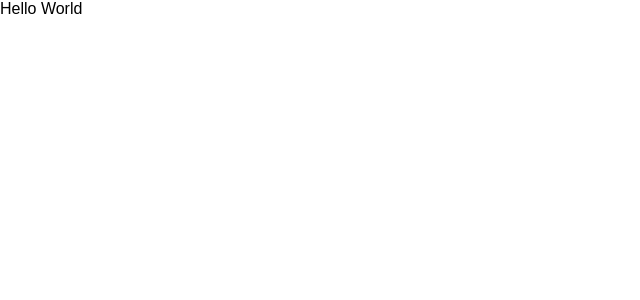
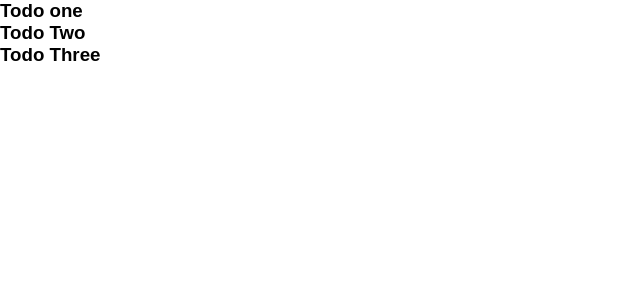
Before and after one commit to ryanwpb/vue-todo-list, a Vue app: page / in a window 1280 px wide. Shown: the top 300 px of the page, without its empty margins (0-640 px from the left). Built offline with nearby package versions, Linux system fonts and the light colour scheme.

Commit message:
Bind title data for todos using v-bind and v-for.

```diff
--- a/src/App.vue
+++ b/src/App.vue
@@ -1,14 +1,35 @@
 <template>
-  <div id="app">{{msg}}</div>
+  <div id="app">
+    <Todos v-bind:todos="todos" />
+  </div>
 </template>
 
 <script>
+import Todos from "./components/Todos";
 export default {
   name: "App",
-  components: {},
+  components: {
+    Todos
+  },
   data() {
     return {
-      msg: "Hello World"
+      todos: [
+        {
+          id: 1,
+          title: "Todo one",
+          completed: false
+        },
+        {
+          id: 2,
+          title: "Todo Two",
+          completed: true
+        },
+        {
+          id: 3,
+          title: "Todo Three",
+          completed: false
+        }
+      ]
     };
   }
 };
--- /dev/null
+++ b/src/components/Todos.vue
@@ -0,0 +1,17 @@
+<template>
+  <div>
+    <div v-bind:key="todo" v-for="todo in todos">
+      <h3>{{todo.title}}</h3>
+    </div>
+  </div>
+</template>
+
+<script>
+export default {
+  name: "Todos",
+  props: ["todos"]
+};
+</script>
+
+<style scoped>
+</style>
```
